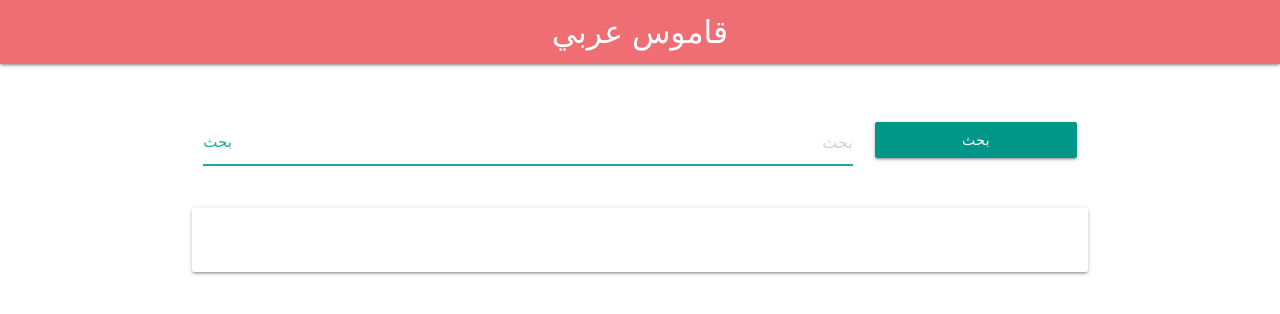
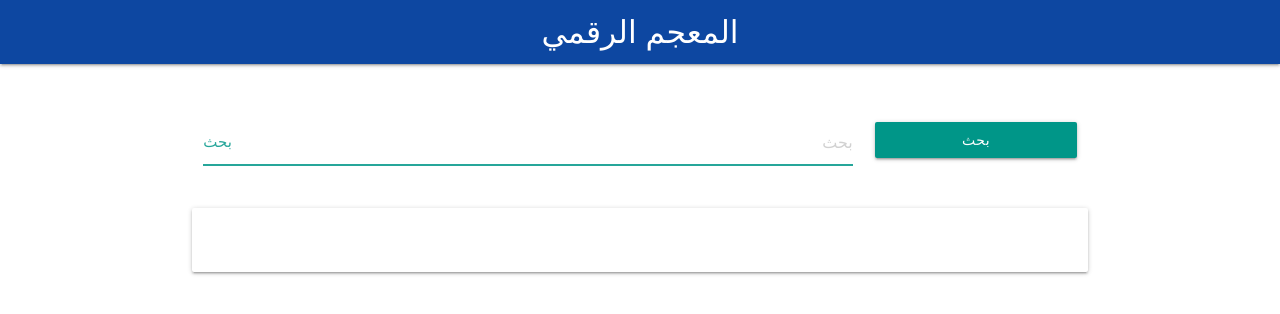
Before and after one commit to khuloud1994/arabic-dictionary-web, a website: page public/index.html in a window 1280 px wide. Drawn offline with nearby package versions, Linux system fonts and the light colour scheme.

Commit message:
Update title and color

```diff
--- a/public/index.html
+++ b/public/index.html
@@ -12,7 +12,7 @@
 <body>
   <nav class="nav-rose">
     <div class="nav-wrapper">
-      <a class="brand-logo center">قاموس عربي</a>
+      <a class="brand-logo center">المعجم الرقمي</a>
     </div>
   </nav>
 
--- a/public/style.css
+++ b/public/style.css
@@ -0,0 +1,3 @@
+.nav-rose { background: #0d47a1; }
+input { text-align: right; }
+.card { margin-top: 20px; }
```
